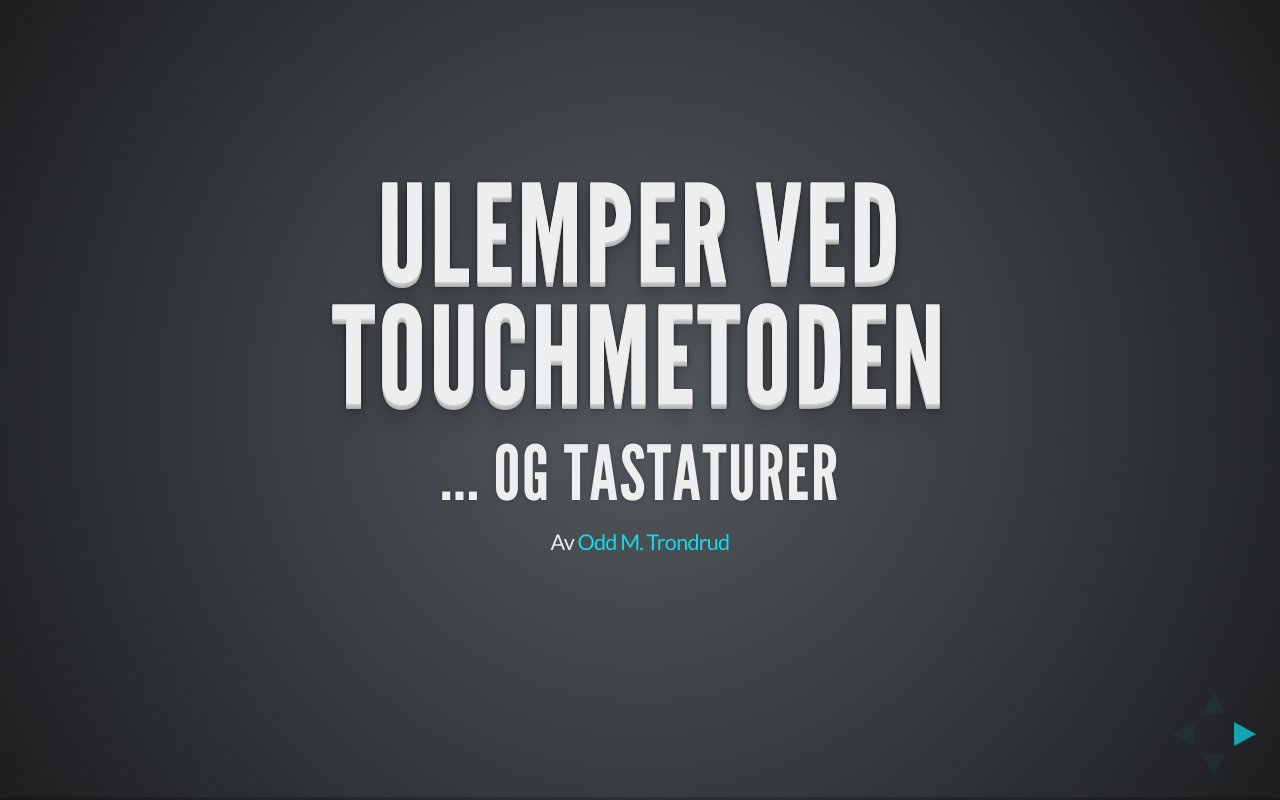
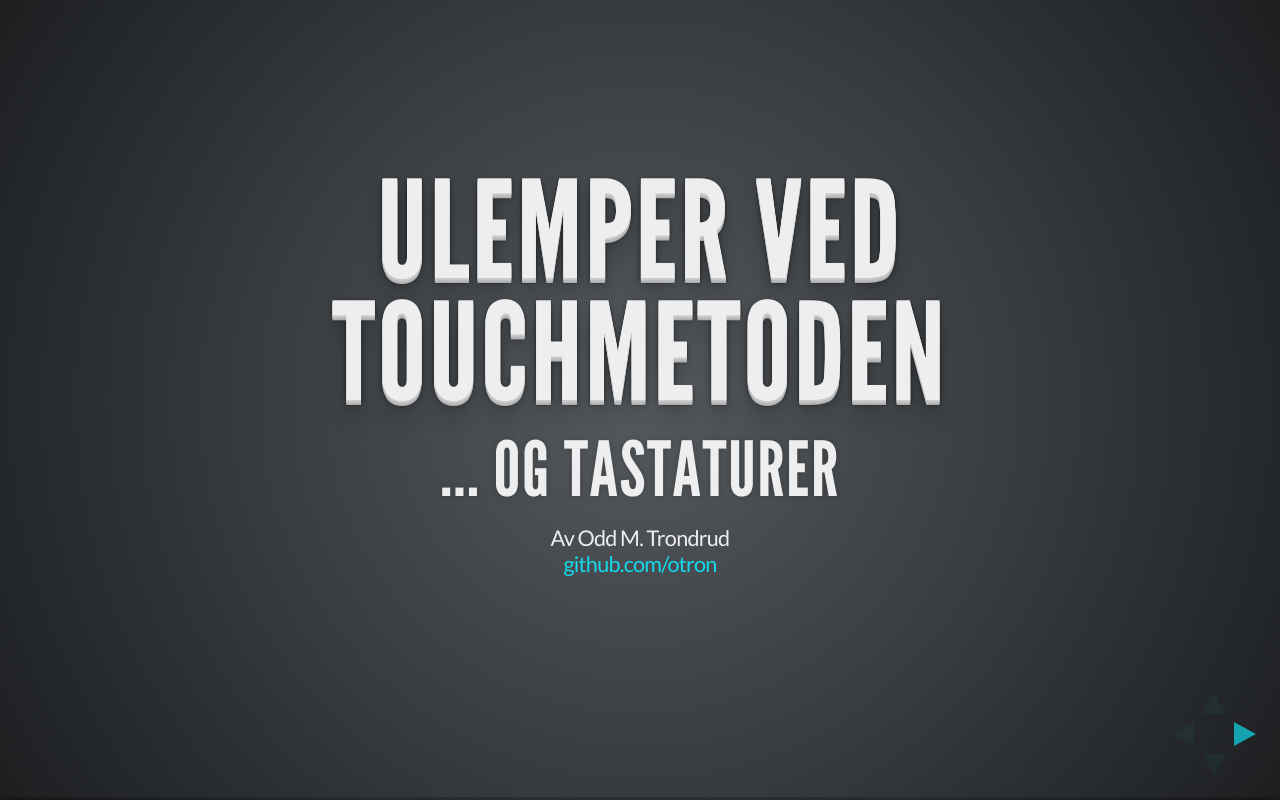
Before and after one commit to otron/otron.github.io, a website: page lt-h2014/index.html in a window 1280 px wide. Drawn offline with Linux system fonts and the light colour scheme.

Commit message:
lt-h2014 fixed title & added github link

```diff
--- a/lt-h2014/index.html
+++ b/lt-h2014/index.html
@@ -4,7 +4,7 @@
 	<head>
 		<meta charset="utf-8">
 
-		<title>reveal.js - The HTML Presentation Framework</title>
+		<title>Ulemper med touchmetoden</title>
 
 		<meta name="description" content="A talk about the touch typing method and keyboards">
 		<meta name="author" content="Odd M. Trondrud">
@@ -46,7 +46,9 @@
 					<h1>Ulemper ved touchmetoden</h1>
 					<h2>... og tastaturer</h2>
 					<p>
-						<small>Av <a href="https://github.com/otron">Odd M. Trondrud</a></small>
+						<small>Av Odd M. Trondrud
+                            </br><a href="https://github.com/otron">github.com/otron</a>
+                        </small>
 					</p>
 				</section>
 
```
